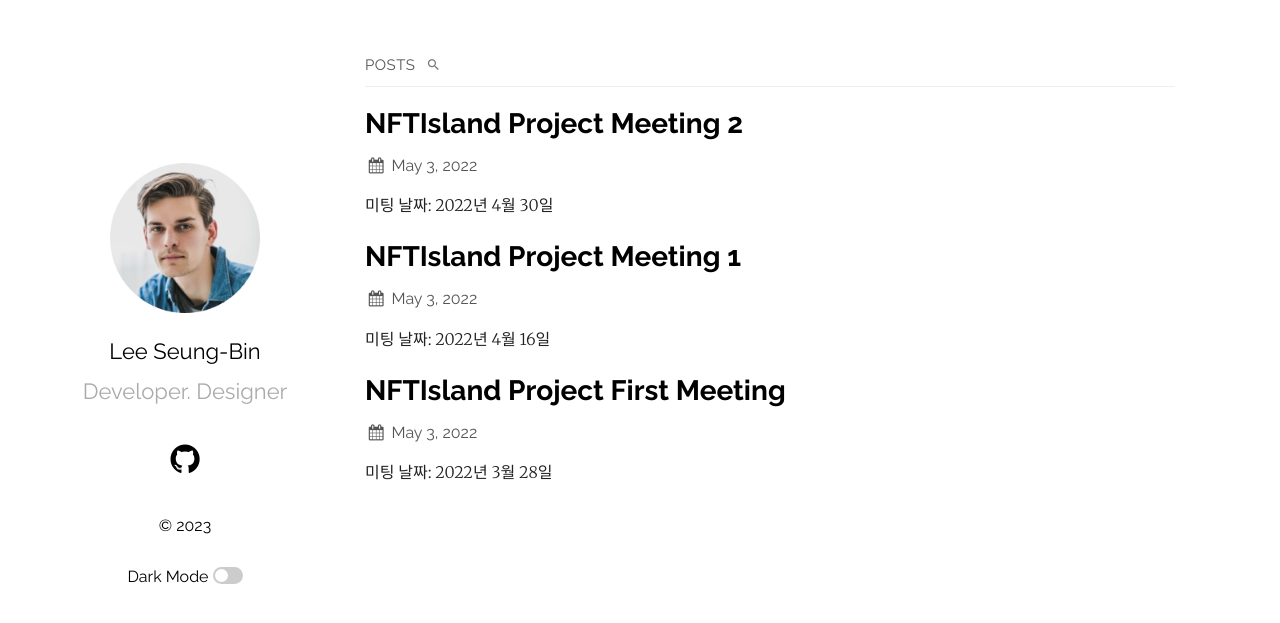
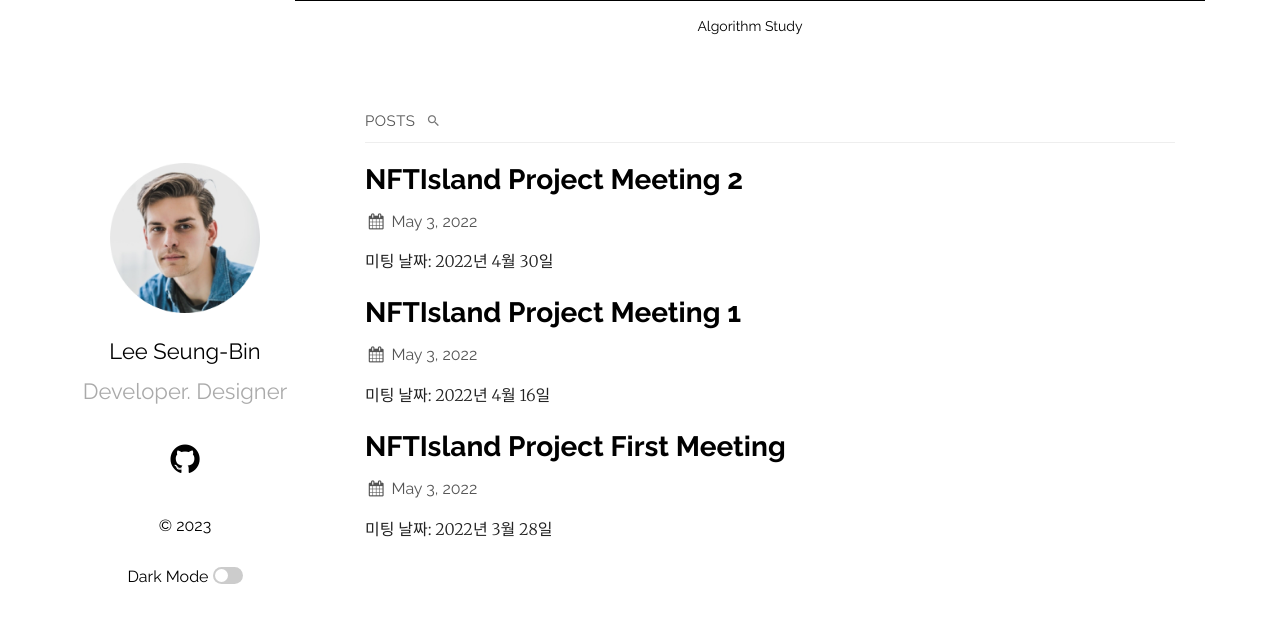
Before and after one commit to lspc678/lspc678.github.io, a Jekyll site: the page built from index.md, in a window 1280 px wide. Shown: the top 623 px of the page. Built offline with Jekyll 4.4.1, drawn with Linux system fonts in a browser that asks for light colours.

Commit message:
add category

```diff
--- a/_config.yml
+++ b/_config.yml
@@ -49,7 +49,8 @@ plainwhite:
 # this and add the path to the pages in order as they should show up
 #header_pages:
 # - about.md
-
+category_path: "category" # <- default value
+category_layout: "category.html" # <- default value
 # Build settings
 # theme: plainwhite
 
--- a/_layouts/home.html
+++ b/_layouts/home.html
@@ -7,6 +7,16 @@ layout: default
 {%- endif -%}
 
 {{ content }}
+
+<div class="site-category">
+  <ul class='cat1'>
+    <li><a href="/" class="ctext">Algorithm Study</a>
+      <ul>
+        <li><a href="/category/Backtracking" class="ctext">Backtracking</a></li>
+      </ul>
+    </li>
+  </ul>
+</div>
 
 {%- if site.posts.size > 0 -%}
 <ul class="posts">
--- /dev/null
+++ b/_sass/category.scss
@@ -0,0 +1,90 @@
+.site-category {
+    //background: $brand-color;
+    border-top: 1px solid; //$border-color;
+    margin: auto;
+    padding: 0;
+    font-size: 14px;
+    text-align: center;
+    clear: left;
+}
+
+.site-category ul {
+    //background: rgb(109,109,109);
+    height: 50px;
+    list-style: none;
+    line-height: 1.5;
+    margin: 0 auto;
+    padding: 0;
+    display: inline-block;
+}
+
+.site-category li {
+    float: left;
+    display: inline;
+}
+
+.site-category li a {
+    //background: $brand-color;
+    display: block;
+    font-weight: normal;
+    line-height: 50px;
+    margin: 0px;
+    padding: 0px 25px;
+    text-align: center;
+    text-decoration: none;
+}
+
+.site-category li a:hover {
+    background: rgb(71, 71, 71);
+    color: #ffffff;
+    text-decoration: none;
+}
+
+.site-category li ul {
+    background: rgb(109, 109, 109);
+    display: none;
+    height: auto;
+    padding: 0px;
+    margin: 0px;
+    border: 0px;
+    position: absolute;
+    width: 200px;
+    z-index: 200;
+    /*top:1em;
+    /*left:0;*/
+}
+
+.site-category li:hover ul {
+    display: block;
+}
+
+.site-category li li {
+    //background: $brand-color;
+    display: block;
+    float: none;
+    margin: 0px;
+    padding: 0px;
+    width: 200px;
+}
+
+.site-category li:hover li a {
+    background: none;
+}
+
+.site-category li ul a {
+    display: block;
+    height: 50px;
+    font-size: 12px;
+    font-style: normal;
+    margin: 0px;
+    padding: 0px 10px 0px 15px;
+    text-align: left;
+}
+
+.site-category li ul a:hover,
+.menubar li ul li:hover a {
+    background: rgb(71, 71, 71);
+    border: 0px;
+    color: #ffffff;
+    text-decoration: none;
+}
--- a/_sass/dark.scss
+++ b/_sass/dark.scss
@@ -5,6 +5,10 @@
 	background-color: #171717;
 	color: $dark_text_color;
 	border-color: #e6e6e6;
+
+	.ctext{
+		color: $dark_text_color
+	}
 
 	.about{
 		img.light {
--- a/assets/css/style.scss
+++ b/assets/css/style.scss
@@ -2,6 +2,7 @@
 ---
 
 @import "plain";
+@import "category";
 
 {% if site.plainwhite.search %}
   @import "search";
```
Also changed, not shown: _layouts/category.html (added, +50 -0 lines), category/Algorithm Study.md (added, +4 -0 lines). Lines whose indentation alone changed are shown as unchanged.
